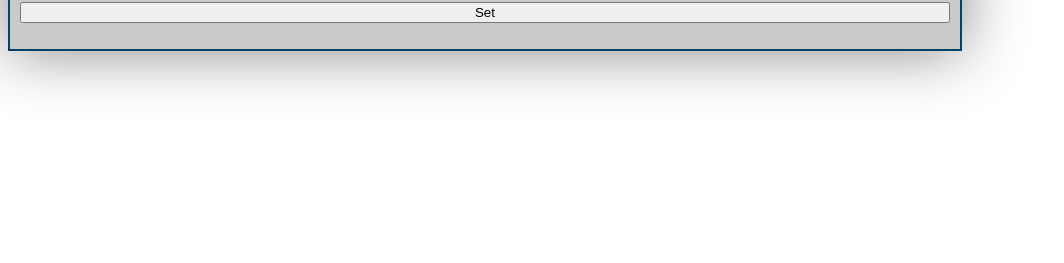
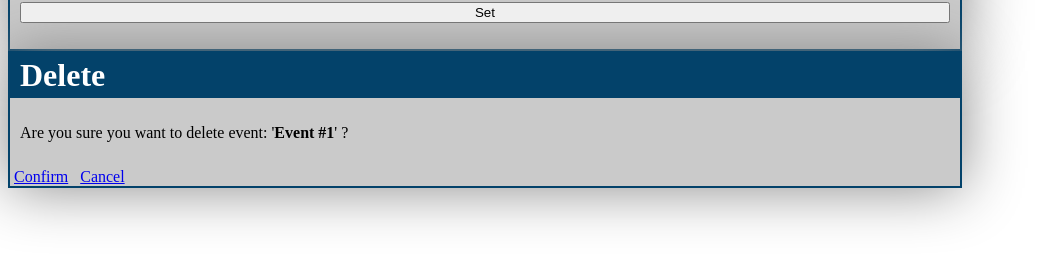
Before and after one commit to ForkingGood/Church_KnightOfColumbus, a CodeIgniter app: the page made by application/views/Events/Index.php in a window 1280 px wide. Shown: the part 267-530 px from the top of the page, without its empty margins (0-1064 px from the left). Run offline with CodeIgniter, Linux system fonts and the light colour scheme; data that the repository does not hold is empty; some libraries are stand-ins or nearby versions.

Commit message:
Event - Added confirmation for delete

```diff
--- a/application/views/Events/Index.php
+++ b/application/views/Events/Index.php
@@ -62,7 +62,10 @@
 				padding: 4px 10px;
 				cursor: move;
 			}
-			.PopBox .close {
+			.PopBox p {
+				padding: 10px;
+			}
+			.PopBox .x {
 				position: absolute;
 				right: 3px;
 				top: -2px;
@@ -71,44 +74,27 @@
 				text-decoration: none;
 				padding: 2px 20px;
 			}
-			.PopBox .close:hover {
+			.PopBox .x:hover {
 				background-color: red;
+			}
+			.PopBox .button {
+				padding: 10px 0;
+				margin: 4px;
 			}
 		</style>
 <link rel="stylesheet" href="<?php echo base_url() ?>asset/css/jquery-ui.css" />
 <link rel="stylesheet" href="<?php echo base_url() ?>asset/css/jquery-ui-timepicker-addon.css" />
 <script type="text/javascript" src="<?php echo base_url() ?>asset/js/jquery-ui-timepicker-addon.js"></script>
-<script>
-	$(function() {
-		$('.PopIt[name="edit"]').click(function() {
-			var set = $(this).parent();
-			$('.PopBox.edit input[name="id"]').val(set.children('.id').text());
-			$('.PopBox.edit input[name="name"]').val(set.children('.name').text());
-			$('.PopBox.edit input[name="startDate"]').val(set.children('.startDate').text());
-			$('.PopBox.edit input[name="endDate"]').val(set.children('.endDate').text() == '' ? set.children('.startDate').text() : set.children('.endDate').text());
-			$('.PopBox.edit input[name="startTime"]').val(set.children('.startTime').text());
-			$('.PopBox.edit input[name="endTime"]').val(set.children('.endTime').text() == '' ? set.children('.startTime').text() : set.children('.endTime').text());
-			$('.PopBox.edit input[name="address"]').val(set.children('.address').text());
-			$('.PopBox.edit textarea[name="description"]').val(set.children('.description').text());
-			$('.PopBox.edit img').attr('src', set.children('img').attr('src'));
-		});
-	});
-	function readURL(input) {
-        if (input.files && input.files[0]) {
-            var reader = new FileReader();
-
-            reader.onload = function (e) {
-                $(input).parent().children('img')
-                    .attr('src', e.target.result);
-            };
-
-            reader.readAsDataURL(input.files[0]);
-        }
-    }
-</script>
 
 
 
+
+
+<!------------------------------------------------------------------------------------------------------------------------------------>
+
+<!------------------ EDIT FORM  ------------------------------------------------------------------------------------------------------>
+
+<!------------------------------------------------------------------------------------------------------------------------------------>
 
 <div class="PopBox edit">
 	<h1>Edit</h1>
@@ -133,9 +119,22 @@
 		</form>
 		<div class='clearboth'></div>
 	</div>
-	<a href="#" class="close">X</a>
+	<a href="#" class="close x">X</a>
 </div>
 
+<div class="PopBox delete">
+	<h1>Delete</h1>
+	<p class="aligncenter">Are you sure you want to delete event: '<b name="eventName">Event #1</b>' ?</p>
+	<a href="#" class="halfColumns aligncenter button confirm">Confirm</a>
+	<a href="#" class="halfColumns endColumns aligncenter button close">Cancel</a>
+	<a href="#" class="close x">X</a>
+</div>
+
+<!------------------------------------------------------------------------------------------------------------------------------------>
+
+<!------------------ DISPLAY FORM ---------------------------------------------------------------------------------------------------->
+
+<!------------------------------------------------------------------------------------------------------------------------------------>
 
 <?php foreach($query as $row)
 {
@@ -154,14 +153,22 @@
 
 	print "<div class=\"clearboth\"></div>";
 	if ($loggedIn) {
-		print "<a href='/Church_KnightOfColumbus/index.php/Events/Remove/".$row->id."' class='delete'>X</a>";
+		// print "<a href='/Church_KnightOfColumbus/index.php/Events/Remove/".$row->id."' class='delete'>X</a>";
+		print "<a href='#' class='PopIt delete' name='delete'>X</a>";
 		print "<a href='#' class='PopIt edit' name='edit'>Edit</a>";
 	}
 	print "</article>";
 }
 
+
 if ($loggedIn) {
 ?>
+
+<!------------------------------------------------------------------------------------------------------------------------------------>
+
+<!------------------ ADD FORM   ------------------------------------------------------------------------------------------------------>
+
+<!------------------------------------------------------------------------------------------------------------------------------------>
 
 	<article class="event addForm">
 		<?php echo $addError;?>
@@ -273,6 +280,39 @@ if ($loggedIn) {
 		});
 
 		$( ".PopBox" ).draggable({containment: "body"});
+
+
+
+		$(function() {
+			$('.PopIt[name="edit"]').click(function() {
+				var set = $(this).parent();
+				$('.PopBox.edit input[name="id"]').val(set.children('.id').text());
+				$('.PopBox.edit input[name="name"]').val(set.children('.name').text());
+				$('.PopBox.edit input[name="startDate"]').val(set.children('.startDate').text());
+				$('.PopBox.edit input[name="endDate"]').val(set.children('.endDate').text() == '' ? set.children('.startDate').text() : set.children('.endDate').text());
+				$('.PopBox.edit input[name="startTime"]').val(set.children('.startTime').text());
+				$('.PopBox.edit input[name="endTime"]').val(set.children('.endTime').text() == '' ? set.children('.startTime').text() : set.children('.endTime').text());
+				$('.PopBox.edit input[name="address"]').val(set.children('.address').text());
+				$('.PopBox.edit textarea[name="description"]').val(set.children('.description').text());
+				$('.PopBox.edit img').attr('src', set.children('img').attr('src'));
+			});
+			$('.PopIt[name="delete"]').click(function() {
+				$('.PopBox.delete a.confirm').attr('href', '/Church_KnightOfColumbus/index.php/Events/Remove/' + $(this).parent().children('p.id').html());
+				$('.PopBox.delete b[name="eventName"]').html($(this).parent().children('.name').text());
+			});
+		});
+		function readURL(input) {
+	        if (input.files && input.files[0]) {
+	            var reader = new FileReader();
+
+	            reader.onload = function (e) {
+	                $(input).parent().children('img')
+	                    .attr('src', e.target.result);
+	            };
+
+	            reader.readAsDataURL(input.files[0]);
+	        }
+	    }
 	</script>
 <?php
 }
--- a/asset/css/main.css
+++ b/asset/css/main.css
@@ -1,4 +1,4 @@
-/* MAIN ELEMENTS */
+	/* MAIN ELEMENTS */
 
 body {
 	margin: 0;
@@ -144,10 +144,11 @@ footer {
 
 
 
-input[type='submit'], input[type='button'] {
+input[type='submit'], input[type='button'], a.button {
 	padding: 5px 15px;
 	background-color: #0570b4;
 	color: white;
+	text-decoration: none;
 	border-color: #0570b4;
 }
 
```
